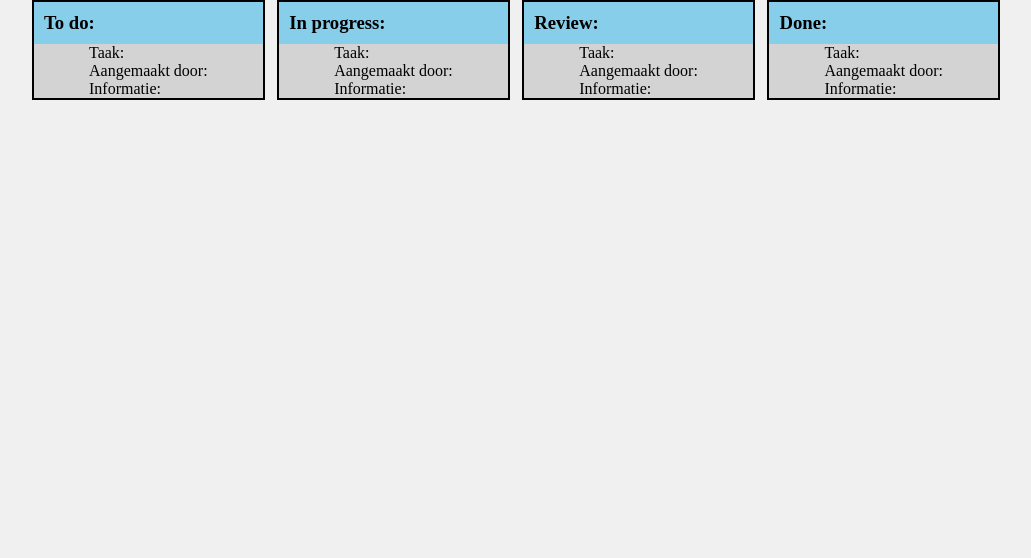
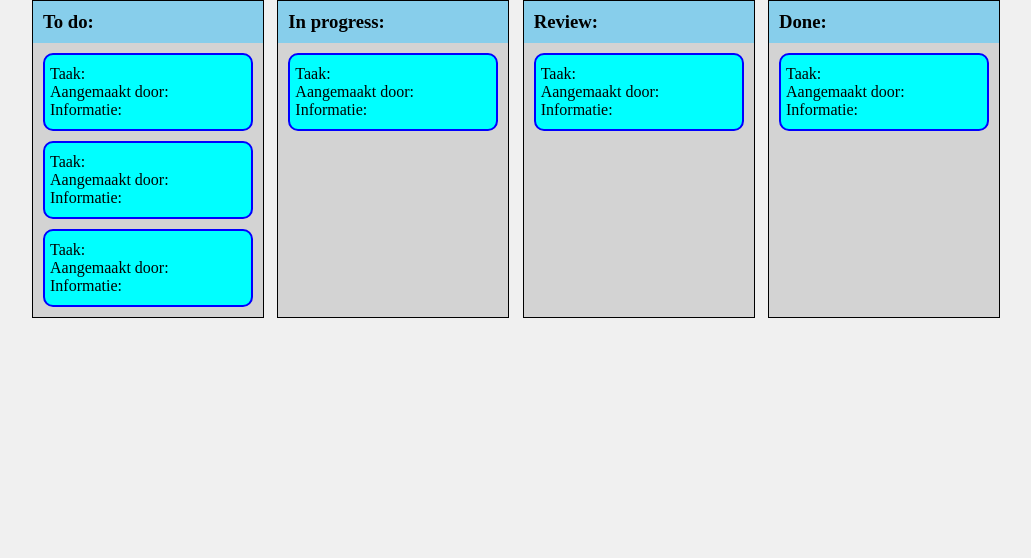
Before and after one commit to SelinaSchuller/superrollercoaster, a PHP site: page / in a window 1280 px wide. Shown: the part 84-642 px from the top of the page, without its empty margins (124-1155 px from the left). Run offline with PHP 8.4, Linux system fonts and the light colour scheme; some libraries are stand-ins or nearby versions.

Commit message:
main, taken in boxen toegevoegd

```diff
--- a/css/style.css
+++ b/css/style.css
@@ -28,7 +28,9 @@ header{
 }
 
 .box{
-  border: black solid 2px;
+    width: 230px;
+    border: black solid 1px;
+    background-color: lightgray;
 }
 
 h3{
@@ -37,8 +39,19 @@ h3{
 }
 
 .taak{
-    background-color: lightgray;
-    padding: 0px 55px;
+    margin: 10px 10px;
+    padding: 10px 5px;
+    background-color: aqua;
+    border: blue solid 2px;
+    border-radius: 10px;
+    display: flex;
+    flex-direction: column;
+    justify-content: flex-start;
+}
+
+.taak:hover{
+    background-color: rgb(37, 122, 122);
+    color: white;
 }
 
 footer{
--- a/index.php
+++ b/index.php
@@ -21,6 +21,16 @@
                 <div class="box">
                     <h3>To do: </h3>
                     <?php // foreach($taken as $taak): ?>
+                    <div class="taak">
+                        <p>Taak: <?php ?></p>
+                        <p>Aangemaakt door: <?php ?></p>
+                        <p>Informatie: <?php ?></p>
+                    </div>
+                    <div class="taak">
+                        <p>Taak: <?php ?></p>
+                        <p>Aangemaakt door: <?php ?></p>
+                        <p>Informatie: <?php ?></p>
+                    </div>
                     <div class="taak">
                         <p>Taak: <?php ?></p>
                         <p>Aangemaakt door: <?php ?></p>
```
